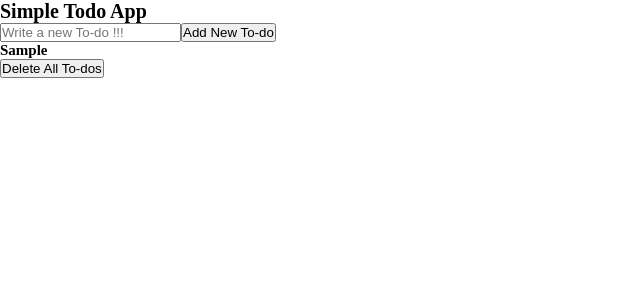
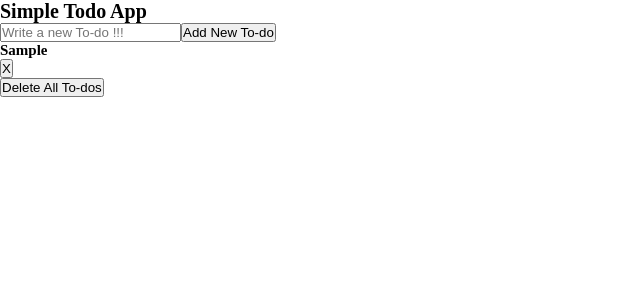
Before and after one commit to Carlos-Pretelin/JS-Puzzle, a React app: page / in a window 1280 px wide. Both pictures are taken after typing "Sample" into the empty fields and a click on the button "Add New To-do". Shown: the top 300 px of the page, without its empty margins (0-640 px from the left). Built offline with nearby package versions, Linux system fonts and the light colour scheme.

Commit message:
Added a little function to delete especific todos

```diff
--- a/src/components/SimpleTodoApp/SimpleTodoApp.jsx
+++ b/src/components/SimpleTodoApp/SimpleTodoApp.jsx
@@ -28,15 +28,25 @@ const SimpleTodoApp = () => {
 
   }
 
-  const onDeleteTodo = () => {
+  // const onDeleteTodo = () => {
+
+  //   let updatedTodos = [...todos]
+
+  //   updatedTodos.splice(0, updatedTodos.length)
+
+  //   setTodos(updatedTodos)
+  // }
+
+  const onDeleteTodo = (text) => {
+
+    let todoIndex = todos.findIndex( todo => text === todo.text);
 
     let updatedTodos = [...todos]
 
-    updatedTodos.splice(0, updatedTodos.length)
+    updatedTodos.splice(todoIndex, 1)
 
     setTodos(updatedTodos)
   }
-
 
   return (
     <div>
@@ -56,6 +66,9 @@ const SimpleTodoApp = () => {
         {todos.map( (item, index)=> (
           <div key={index}>
             <h2>{item.text}</h2>
+            <button
+            onClick={()=> onDeleteTodo(item.text)}
+            >X</button>
           </div>
         ))}
 
```
